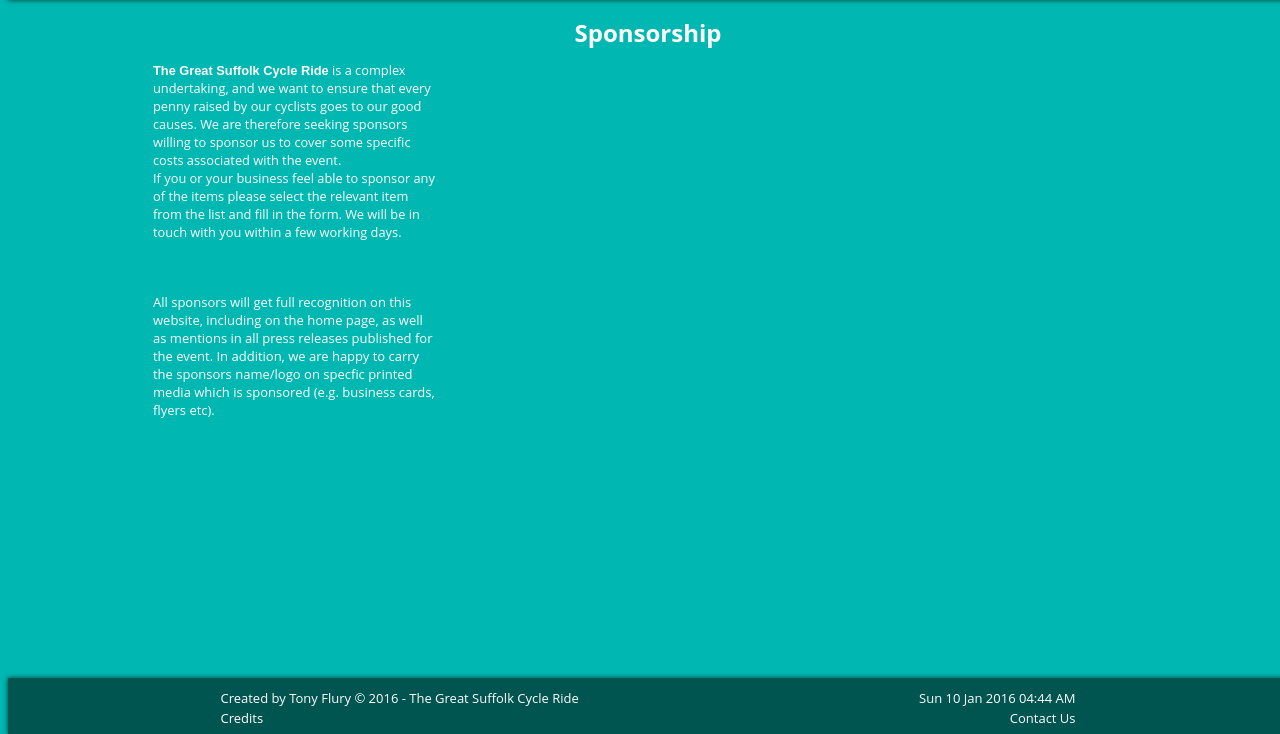
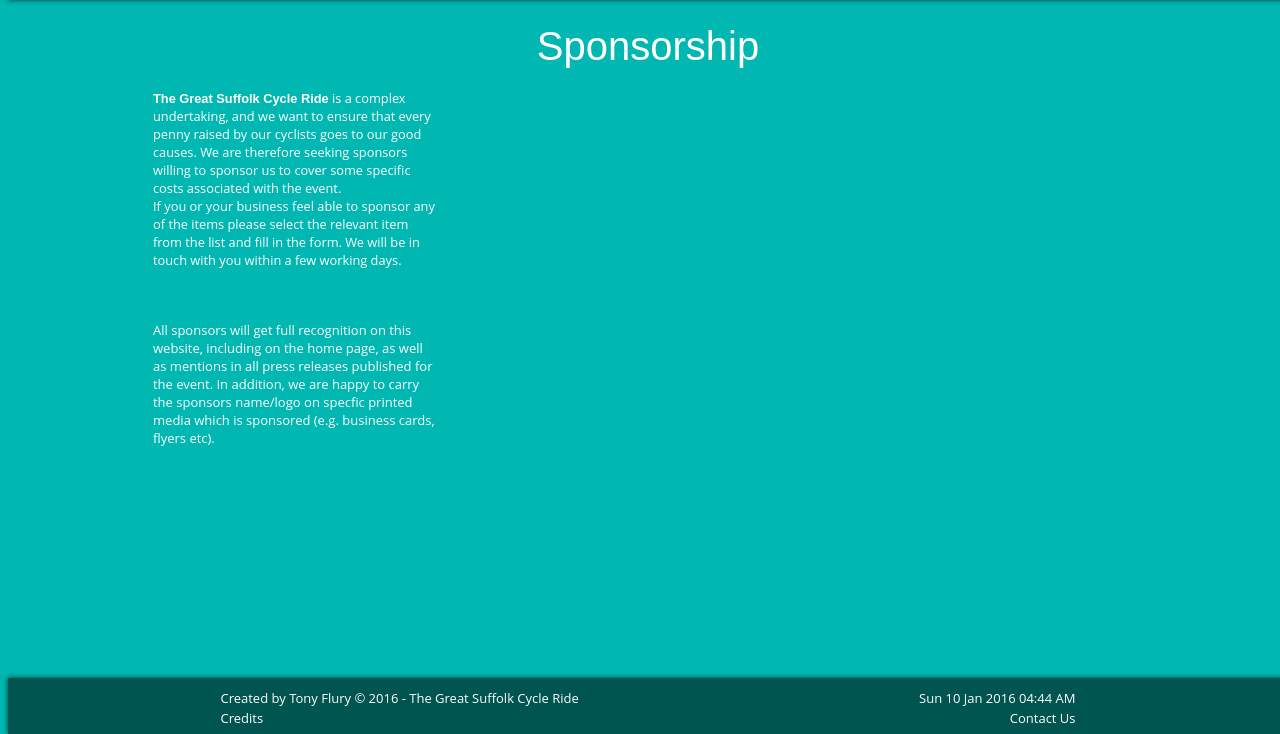
Before and after one commit to TonyFlury/SuffolkCycleDjango, a Django app: page /sponsorship/ in a window 1280 px wide. Shown: the part 66-800 px from the top of the page. Run offline with Django 3.2, Linux system fonts and the light colour scheme; data that the repository does not hold is empty; some libraries are stand-ins or nearby versions.

Commit message:
Main - Move from style to css directory

```diff
--- a/SuffolkCycleRide/static/base/css/main-style.css
+++ b/SuffolkCycleRide/static/base/css/main-style.css
@@ -248,7 +248,7 @@ div#content a:hover {
 }
 
 
-h1:not[.normal] {
+h1 {
     margin: -0.25em 0 0 0;
     padding: 0;
     color: white ;
@@ -258,7 +258,7 @@ h1:not[.normal] {
 }
 
 
-h2:not[.normal] {
+h2 {
     margin: -0.25em 0 0 0;
     padding: 0;
     color: white ;
@@ -266,14 +266,14 @@ h2:not[.normal] {
     line-height:normal;
 }
 
-h3:not[.normal] {
+h3 {
     margin: 0px;
     padding: 0px;
     color: white ;
     font: 150% "fredericka the great",fantasy;
 }
 
-h4:not[.normal] {
+h4 {
     margin: 5px 0px 10px 0px;
     padding: 0px;
     color: white ;
```
